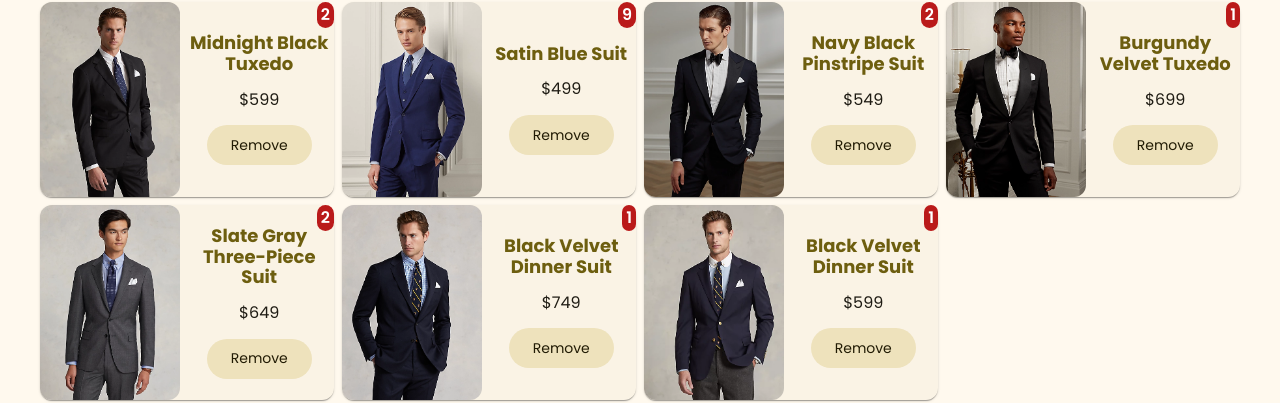
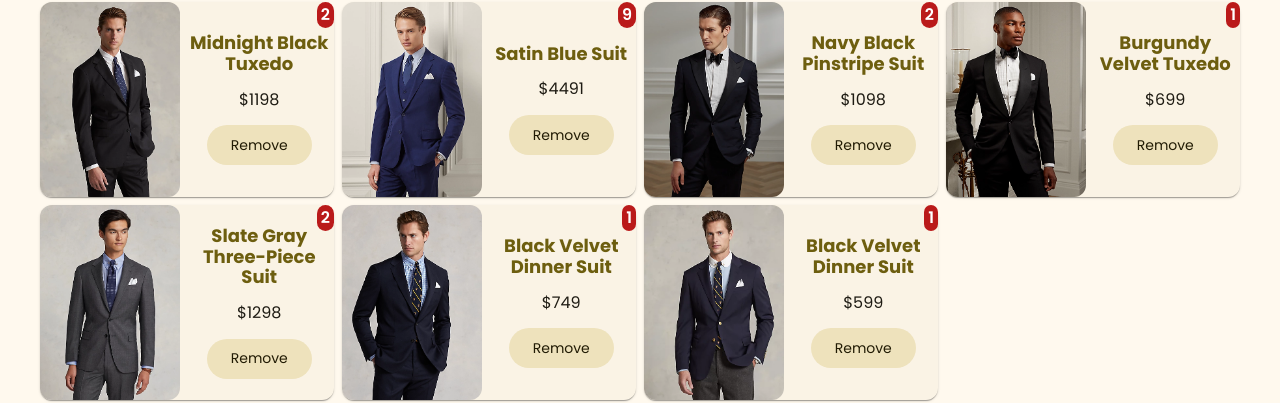
Before and after one commit to shravzzv/ODIN-Shopping-cart-project, a React (Vite) app: page /cart in a window 1280 px wide. Shown: the part 186-589 px from the top of the page. Built offline with nearby package versions, Linux system fonts and the light colour scheme.

Commit message:
feat: Display total price in cartCard

```diff
--- a/src/components/CartCard.jsx
+++ b/src/components/CartCard.jsx
@@ -20,7 +20,7 @@ export default function CartCard({ id, image, title, quantity, price }) {
       </Link>
       <div className='content'>
         <h1 className='title'>{title}</h1>
-        <p className='price'>${price}</p>
+        <p className='price'>${price * quantity}</p>
         <button className='filled-tonal' onClick={handleRemove}>
           Remove
         </button>
```
Also changed, not shown: 2 other files (tests, documents, lock files or other folders).
